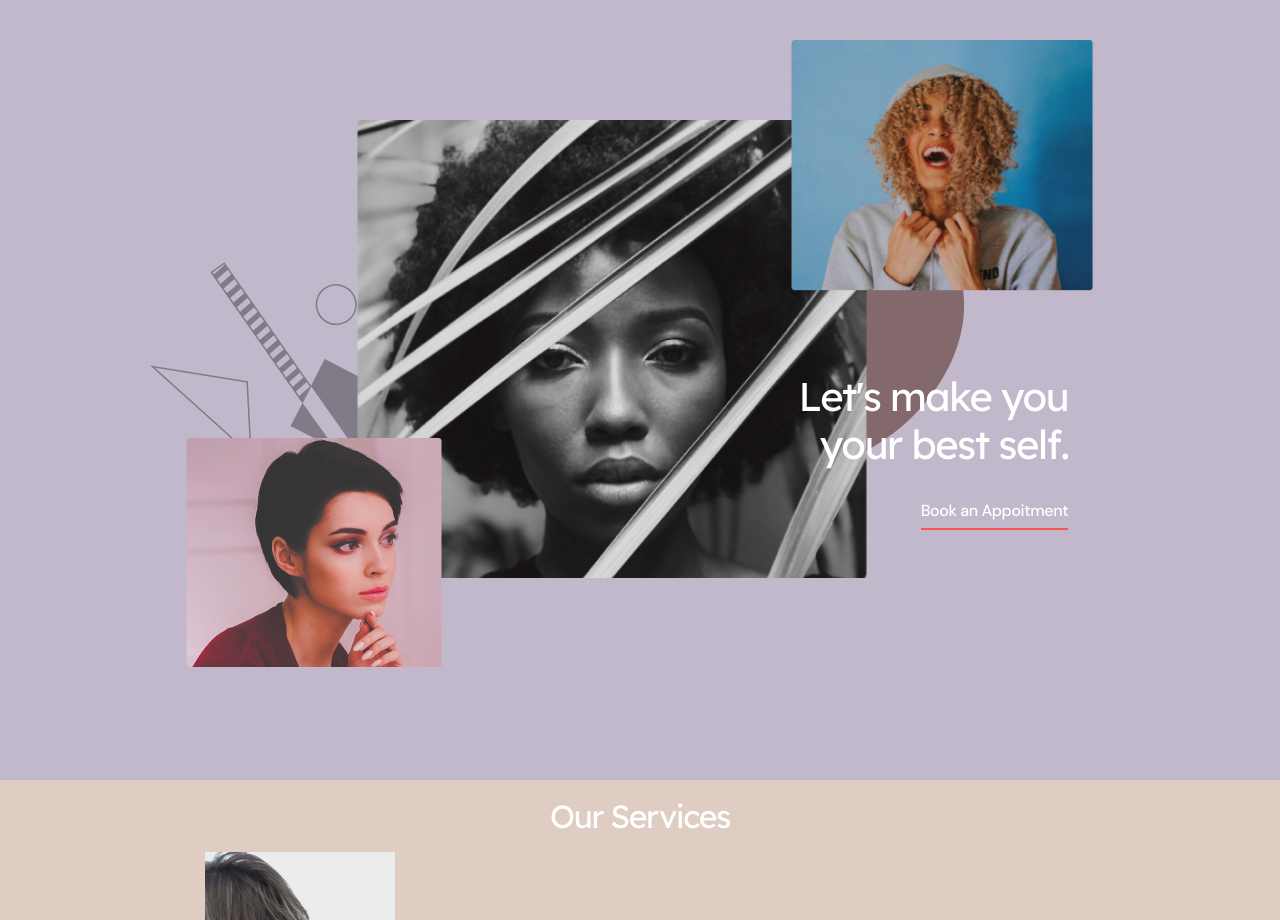
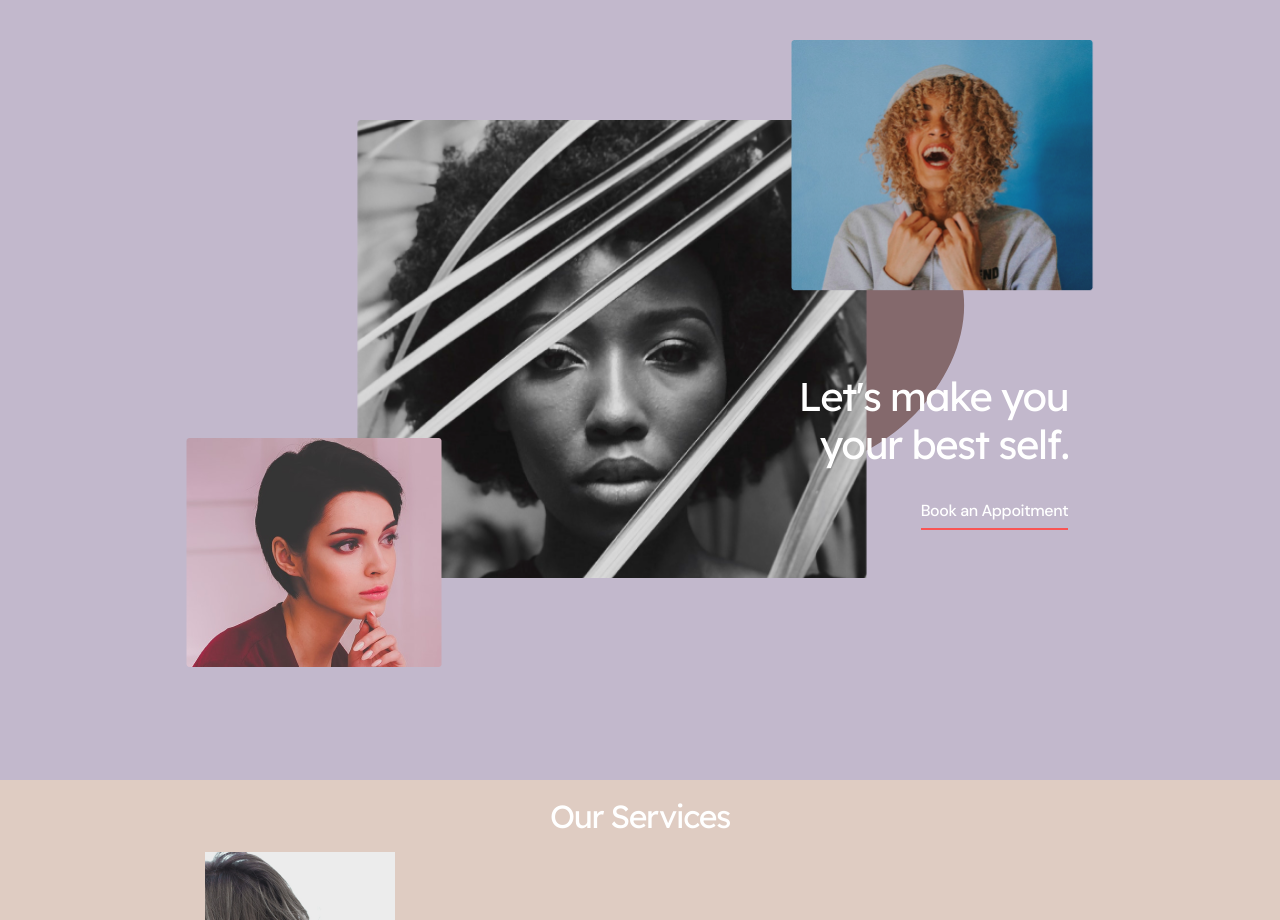
Before and after one commit to AlexMasinde/gatsbygsaplandingpage, a Gatsby site: page / in a window 1280 px wide. Shown: the part 1620-2540 px from the top of the page. Built offline with nearby package versions, Linux system fonts and the light colour scheme; Gatsby itself is replaced by a stand-in of ours.

Commit message:
error handling

```diff
--- a/src/components/PassionSection/PassionSection.module.css
+++ b/src/components/PassionSection/PassionSection.module.css
@@ -54,7 +54,7 @@
 }
 
 .passionsCenter::before {
-  background-image: url("../../images/passionsleftSvg.svg");
+  /* background-image: url("../../images/passionsleftSvg.svg"); */
   width: 237px;
   height: 252px;
   top: 30%;
```
